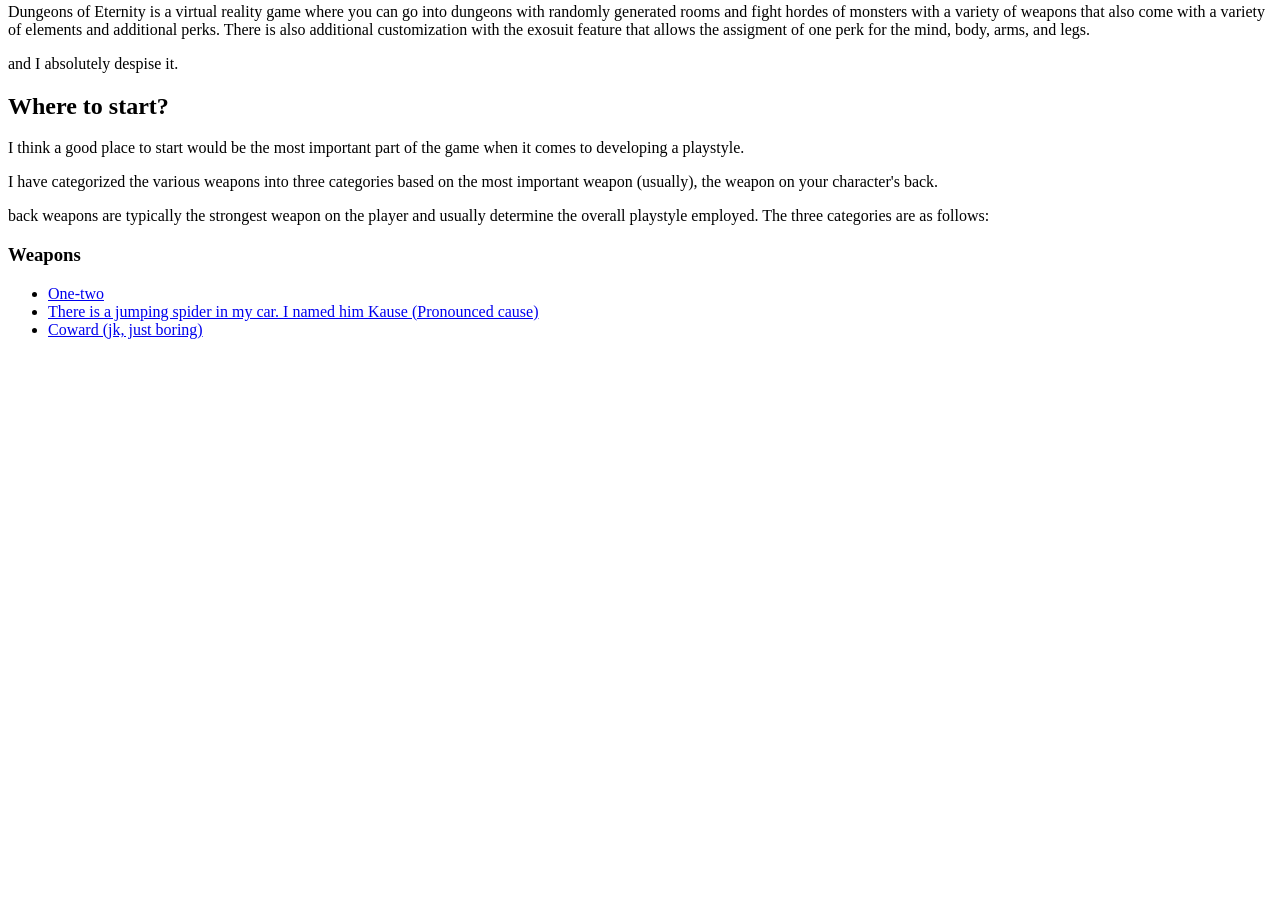
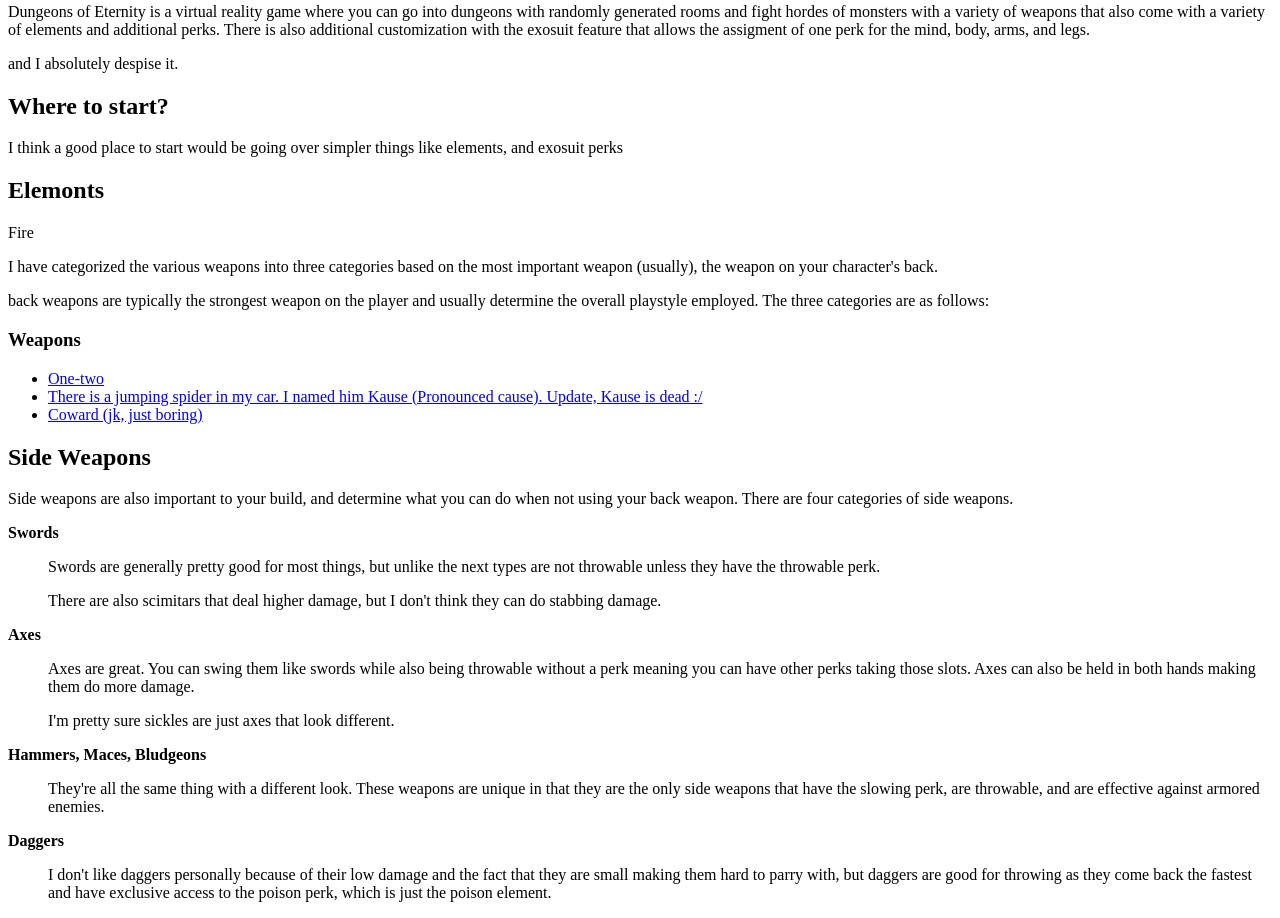
Before and after one commit to dbArrow-stack/ifsc-11003-web-tech, a plain HTML site: page final-project-draft/index.html in a window 1280 px wide. Shown: the part 227-1145 px from the top of the page. Before the commit the page ends 800 px from the top, so only its background shows below. Drawn offline with Linux system fonts and the light colour scheme.

Commit message:
more info

```diff
--- a/final-project-draft/index.html
+++ b/final-project-draft/index.html
@@ -21,7 +21,13 @@
             <p>and I absolutely despise it.</p>
 
             <h2>Where to start?</h2>
-            <p>I think a good place to start would be the most important part of the game when it comes to developing a playstyle.</p>
+            <p>I think a good place to start would be going over simpler things like elements, and exosuit perks</p>
+            <aside>
+                <h1>Elemonts</h1>
+                <dl>
+                    <dt>Fire</dt>
+                </dl>
+            </aside>
 
             <p>I have categorized the various weapons into three categories based on the most important weapon (usually), the weapon on your character's back.</p>
             <p>back weapons are typically the strongest weapon on the player and usually determine the overall playstyle employed. The three categories are as follows: </p>
@@ -31,9 +37,36 @@
             <ul>
 
                 <li><a href="melee.html">One-two</li>
-                    <li><a href="ranged.html">There is a jumping spider in my car. I named him Kause (Pronounced cause)</a></li>
+                    <li><a href="ranged.html">There is a jumping spider in my car. I named him Kause (Pronounced cause). Update, Kause is dead :/</a></li>
                         <li><a href="mage.html">Coward (jk, just boring)</a></li>
             </ul>
 
+            <aside>
+                <h2>Side Weapons</h2>
+                <p>Side weapons are also important to your build, and determine what you can do when not using your back weapon. There are four categories of side weapons.</p>
+
+                <dl>
+                <dt><strong>Swords</strong></dt>
+                <dd>
+                    <p>Swords are generally pretty good for most things, but unlike the next types are not throwable unless they have the throwable perk.</p>
+                    <p>There are also scimitars that deal higher damage, but I don't think they can do stabbing damage.</p>
+                </dd>
+                <dt><strong>Axes</strong></dt>
+                <dd>
+                    <p>Axes are great. You can swing them like swords while also being throwable without a perk meaning you can have other perks taking those slots. Axes can also be held in both hands making them do more damage.</p>
+                    <p>I'm pretty sure sickles are just axes that look different.</p>
+                </dd>
+                <dt><strong>Hammers, Maces, Bludgeons</strong></dt>
+                <dd>
+                    <p>They're all the same thing with a different look. These weapons are unique in that they are the only side weapons that have the slowing perk, are throwable, and are effective against armored enemies.</p>
+                </dd>
+                <dt><strong>Daggers</strong></dt>
+                <dd>
+                    <p>I don't like daggers personally because of their low damage and the fact that they are small making them hard to parry with, but daggers are good for throwing as they come back the fastest and have exclusive access to the poison perk, which is just the poison element.</p>
+                </dd>
+                </dl>
+
+            </aside>
+
         </main>
     </body>
```
Also changed, not shown: final-project-draft/melee.html (+14 -3 lines).
